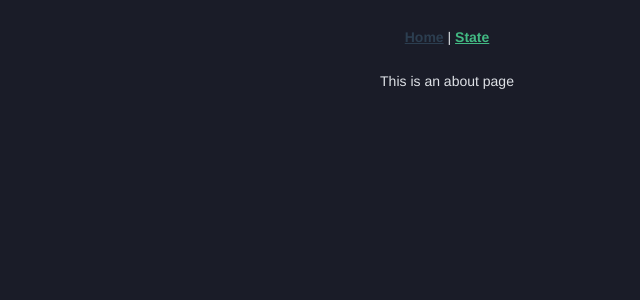
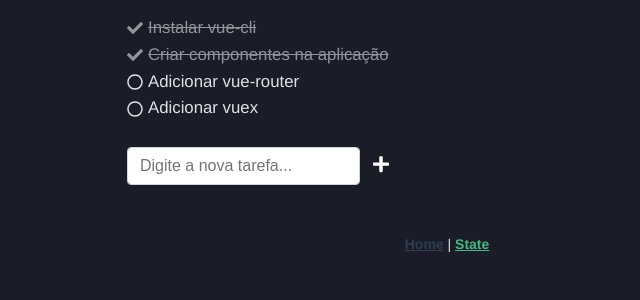
Before and after one commit to pedrogustavo/todo-app-vue, a Vue app: page /state in a window 1280 px wide. Shown: the top 300 px of the page, without its empty margins (193-833 px from the left). Built offline with nearby package versions, Linux system fonts and the light colour scheme.

Commit message:
:sparkles: Adiciona vuex na aplicação

```diff
--- a/package.json
+++ b/package.json
@@ -10,7 +10,8 @@
   "dependencies": {
     "core-js": "^3.6.5",
     "vue": "^2.6.11",
-    "vue-router": "^3.5.2"
+    "vue-router": "^3.5.2",
+    "vuex": "^3.6.2"
   },
   "devDependencies": {
     "@vue/cli-plugin-babel": "~4.5.0",
--- a/src/App.vue
+++ b/src/App.vue
@@ -1,10 +1,10 @@
 <template>
   <div id="app">
+    <router-view/>
     <div id="nav">
       <router-link to="/">Home</router-link> |
       <router-link to="/state">State</router-link>
     </div>
-    <router-view/>
   </div>
 </template>
 
--- a/src/main.js
+++ b/src/main.js
@@ -1,13 +1,15 @@
 import Vue from 'vue'
 import App from './App.vue'
+import store from './store'
+import router from './router'
 
 import './assets/reset.css'
 import './assets/style.css'
-import router from './router'
 
 Vue.config.productionTip = false
 
 new Vue({
   router,
+  store,
   render: h => h(App)
 }).$mount('#app')
--- /dev/null
+++ b/src/store.js
@@ -0,0 +1,59 @@
+import Vue from 'vue'
+import Vuex from 'vuex'
+
+Vue.use(Vuex)
+
+export default new Vuex.Store({
+    state: {
+        tasks: [
+            {
+                id: 1,
+                value: 'Instalar vue-cli',
+                completed: true
+            },
+            {
+                id: 2,
+                value: 'Criar componentes na aplicação',
+                completed: true
+            },
+            {
+                id: 3,
+                value: 'Adicionar vue-router',
+                completed: false
+            },
+            {
+                id: 4,
+                value: 'Adicionar vuex',
+                completed: false
+            }
+        ]
+    },
+    mutations: {
+        toggleCompletedTask (state, id) {
+            state.tasks = state.tasks.map(item => {
+                if (item.id === id) item.completed = !item.completed
+                return item
+            })
+        },
+        addNewTask (state, task) {
+            state.tasks.push({
+                id: state.tasks.length + 1,
+                value: task,
+                completed: false
+            })
+        }
+    },
+    actions: {
+        TOGGLE_ITEM ({ commit }, id) {
+            commit('toggleCompletedTask', id)
+        },
+        ADD_ITEM ({ commit }, task) {
+            commit('addNewTask', task)
+        }
+    },
+    getters: {
+        getTasks (state) {
+            return state.tasks
+        }
+    }
+})
--- a/src/views/State.vue
+++ b/src/views/State.vue
@@ -1,5 +1,50 @@
 <template>
-  <div class="about">
-    <h1>This is an about page</h1>
-  </div>
+    <div class="state">
+        <div id="container">
+            <ul id="list">
+                <ListItem v-for="(item, index) in tasks" :key="index" :item="item" @itemID="toggleItem" />
+            </ul>
+            <div id="new-item-box">
+                <form @submit.prevent="addItem">
+                    <input type="text" name="" v-model="newItem" placeholder="Digite a nova tarefa..."/>
+                    <button type="submit">
+                        <svg aria-hidden="true" focusable="false" data-prefix="fas" data-icon="plus" class="svg-inline--fa fa-plus fa-w-14 icon" role="img" xmlns="http://www.w3.org/2000/svg" viewBox="0 0 448 512">
+                            <path fill="currentColor" d="M416 208H272V64c0-17.67-14.33-32-32-32h-32c-17.67 0-32 14.33-32 32v144H32c-17.67 0-32 14.33-32 32v32c0 17.67 14.33 32 32 32h144v144c0 17.67 14.33 32 32 32h32c17.67 0 32-14.33 32-32V304h144c17.67 0 32-14.33 32-32v-32c0-17.67-14.33-32-32-32z"></path>
+                        </svg>
+                    </button>
+                </form>
+            </div>
+        </div>
+    </div>
 </template>
+<script>
+import ListItem from '../components/ListItem.vue'
+
+export default {
+    name: 'State',
+    components: {
+        ListItem
+    },
+    data () {
+        return {
+            newItem: ''
+        }
+    },
+    computed: {
+        tasks () {
+            return this.$store.getters.getTasks
+        }
+    },
+    methods: {
+        toggleItem (id) {
+            this.$store.dispatch('TOGGLE_ITEM', id)
+        },
+        addItem () {
+            if (this.newItem.length) {
+                this.$store.dispatch('ADD_ITEM', this.newItem)
+                this.newItem = ''
+            }
+        }
+    }
+}
+</script>
```
Also changed, not shown: 1 other file (tests, documents, lock files or other folders).
